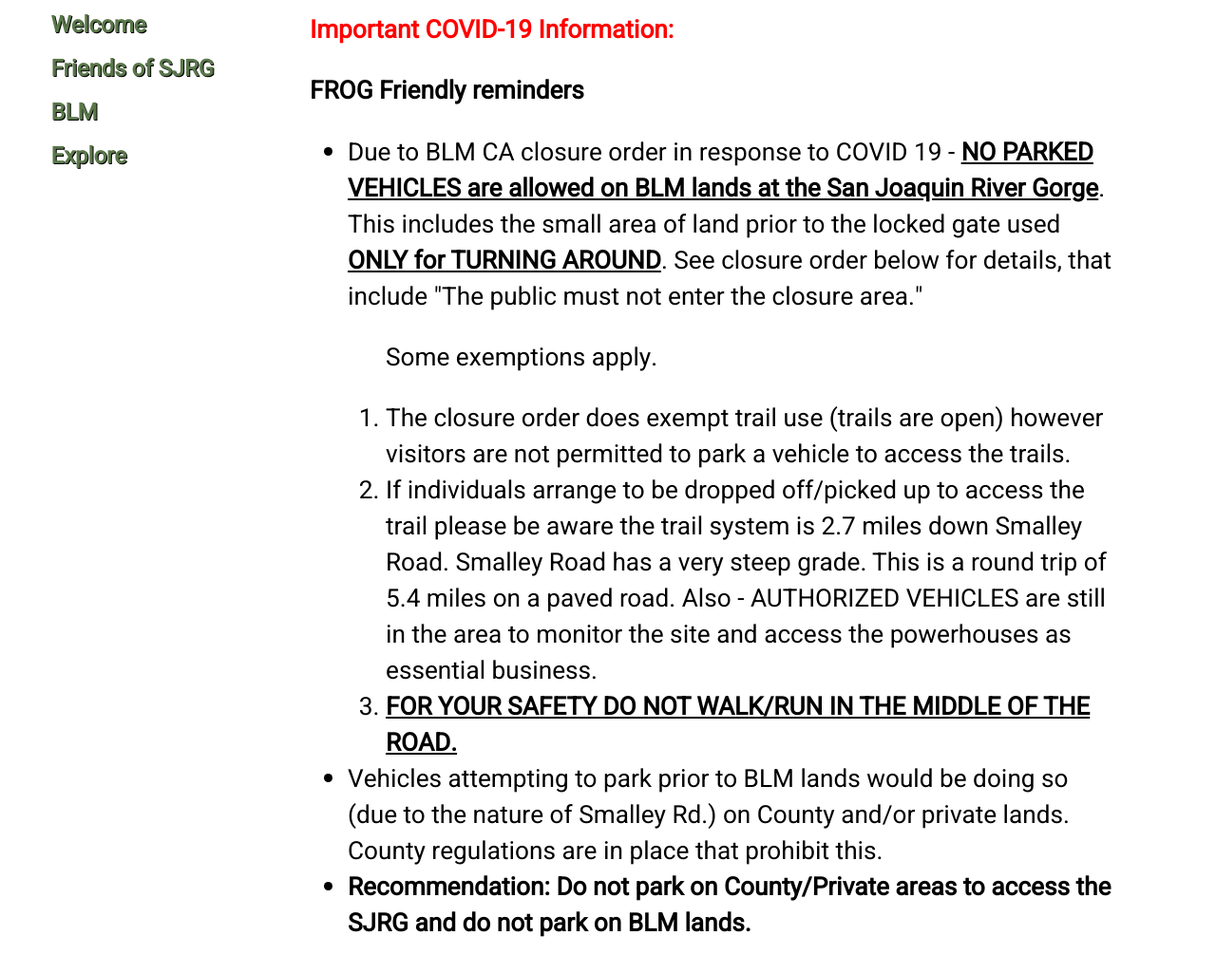
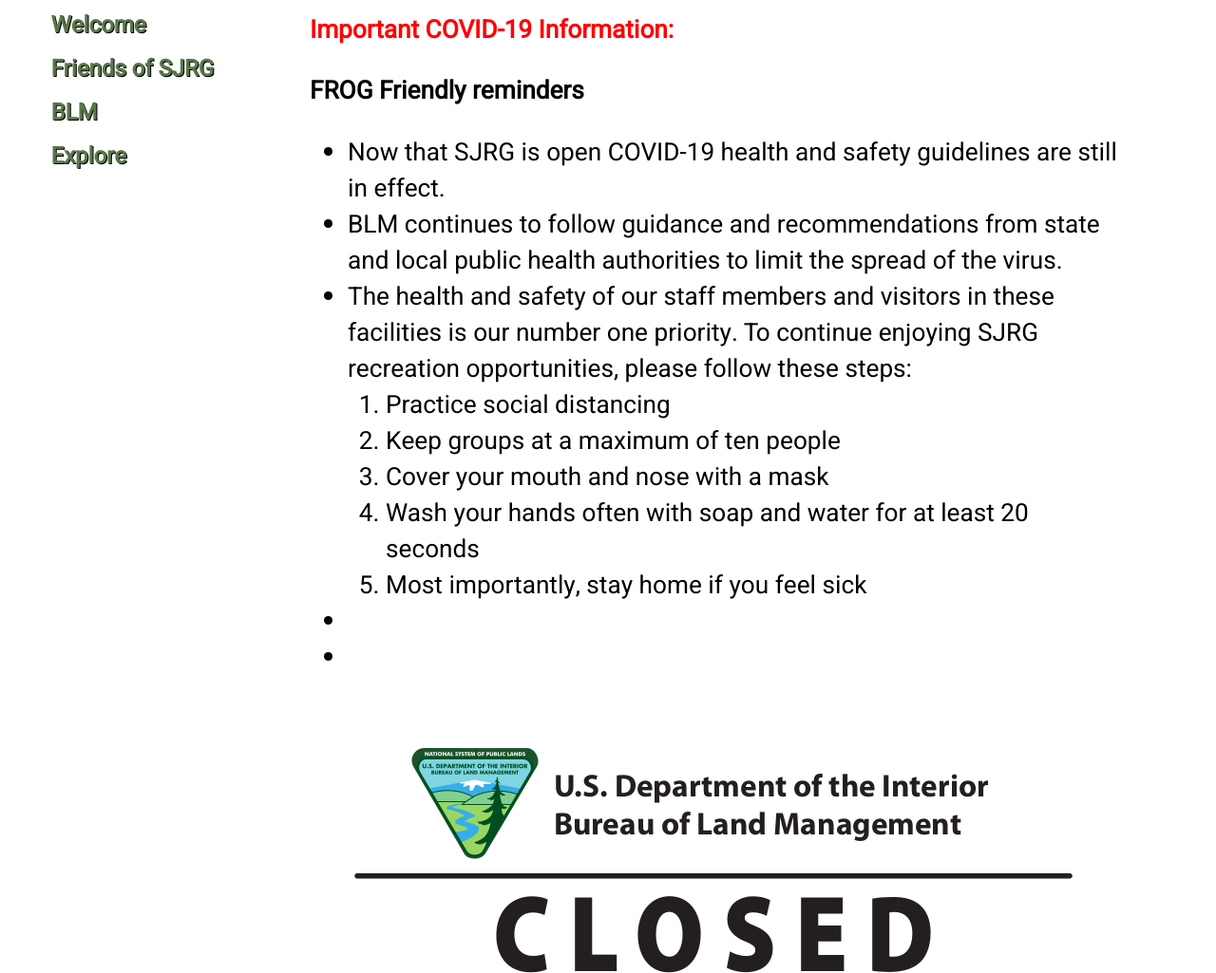
Before and after one commit to mTucker-18/SJRG-Working, a plain HTML site: page docs/pages/about.html in a window 1280 px wide. Shown: the part 513-1538 px from the top of the page at 95% size. Drawn offline with Linux system fonts and the light colour scheme.

Commit message:
added guidelines to about page

```diff
--- a/docs/pages/about.html
+++ b/docs/pages/about.html
@@ -61,31 +61,22 @@
         <h3 style="color:red;">Important COVID-19 Information:<h3>
           <p><strong>FROG Friendly reminders</strong></p>
             <ul style="font-weight:normal;">
-              <li>Due to BLM CA closure order in response to COVID 19 -
-                <strong><u>NO PARKED VEHICLES are allowed on BLM lands at the San
-                Joaquin River Gorge</u></strong>. This includes the small area of
-                land prior to the locked gate used <strong><u>ONLY for TURNING
-                AROUND</u></strong>. See closure order below for details, that
-                include "The public must not enter the closure area."</li>
+              <li>Now that SJRG is open COVID-19 health and safety guidelines are
+                still in effect.</li>
+              <li>BLM continues to follow guidance and recommendations from state
+                and local public health authorities to limit the spread of the virus.</li>
+              <li>The health and safety of our staff members and visitors in these
+                facilities is our number one priority. To continue enjoying SJRG
+                recreation opportunities, please follow these steps:</li>
                 <ol>
-                  <p>Some exemptions apply.</p>
-                  <li>The closure order does exempt trail use (trails are open)
-                    however visitors are not permitted to park a vehicle to access
-                    the trails.</li>
-                  <li>If individuals arrange to be dropped off/picked up to access
-                    the trail please be aware the trail system is 2.7 miles down
-                    Smalley Road.  Smalley Road has a very steep grade.  This is
-                    a round trip of 5.4 miles on a paved road.  Also - AUTHORIZED
-                    VEHICLES are still in the area to monitor the site and access
-                    the powerhouses as essential business.</li>
-                  <li><strong><u>FOR YOUR SAFETY DO NOT WALK/RUN IN THE MIDDLE OF
-                    THE ROAD.</strong></u></li>
+                  <li>Practice social distancing</li>
+                  <li>Keep groups at a maximum of ten people</li>
+                  <li>Cover your mouth and nose with a mask</li>
+                  <li>Wash your hands often with soap and water for at least 20 seconds</li>
+                  <li>Most importantly, stay home if you feel sick</li>
                 </ol>
-              <li>Vehicles attempting to park prior to BLM lands would be doing
-                so (due to the nature of Smalley Rd.) on County and/or private lands.
-                County regulations are in place that prohibit this.</li>
-              <li><strong>Recommendation: Do not park on County/Private areas to access
-                the SJRG and do not park on BLM lands.</strong></li>
+              <li></li>
+              <li></li>
             </ul>
         <img src="../img/closed_rec_sites.png">
         <p style="color:red;">For more information see the BLMCA emergency closure order
```
